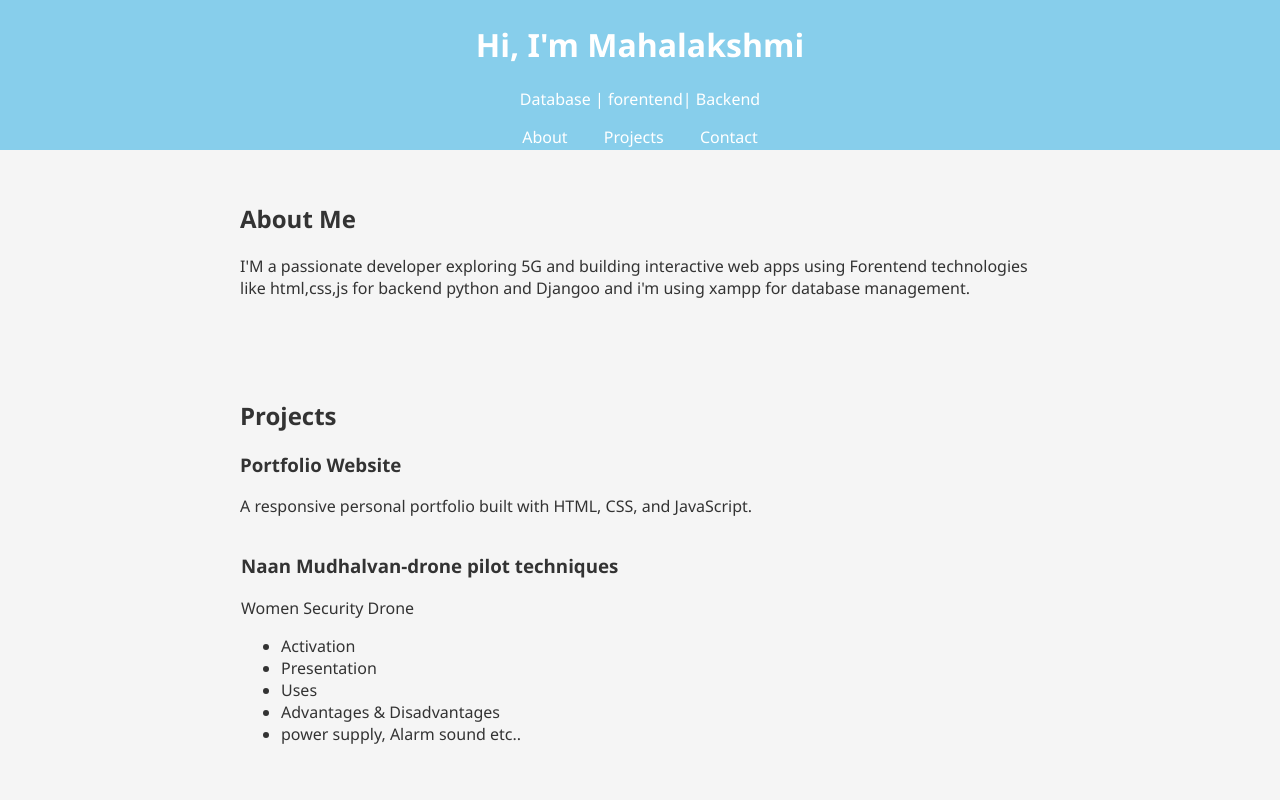
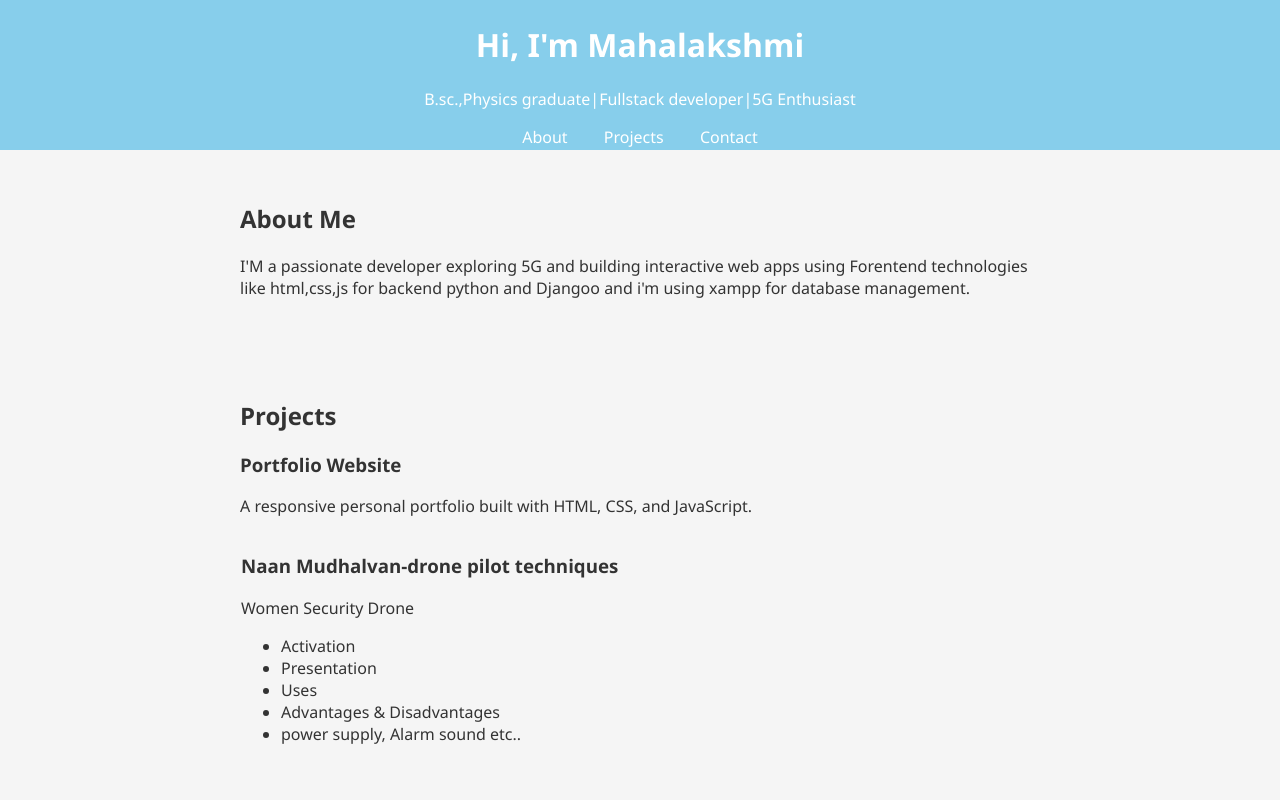
Before and after one commit to maha612/Persnol-portfolio, a plain HTML site: page index.html in a window 1280 px wide. Shown: the top 800 px of the page. Drawn offline with Linux system fonts and the light colour scheme.

Commit message:
Update index.html

```diff
--- a/index.html
+++ b/index.html
@@ -10,7 +10,7 @@
 <body>
   <header>
     <h1>Hi, I'm Mahalakshmi</h1>
-    <p>Database | forentend| Backend </p>
+    <p>B.sc.,Physics graduate|Fullstack developer|5G Enthusiast</p>
     <nav>
       <a href="#about">About</a>
       <a href="#projects">Projects</a>
@@ -21,14 +21,12 @@
   <section id="about">
     <h2>About Me</h2>
     <p>I'M a passionate developer exploring 5G and building interactive web apps using
-                Forentend technologies like html,css,js for backend python and Djangoo and i'm
-                using xampp for database management.</p>
+        Forentend technologies like html,css,js for backend python and Djangoo and i'm
+        using xampp for database management.</p>
   </section>
-
-  <section id="projects">
+<section id="projects">
     <h2>Projects</h2>
-
-      <h3>Portfolio Website</h3>
+    <h3>Portfolio Website</h3>
       <p>A responsive personal portfolio built with HTML, CSS, and JavaScript.</p>
     </div>
     <div class="project">
@@ -44,12 +42,10 @@
     </div>
     <section id="projects">
       <h2>Network slicing Manager</h2>
-
       <p>Built a web application to create, manage, and monitor virtual network slices in a 5G environment. Developed frontend interfaces for slice configuration and real-time monitoring using React.js, and backend APIs with Node.js and Express to simulate resource allocation and track performance metrics.</p>
     </section>
   </section>
-
-  <section id="contact">
+<section id="contact">
     <h2>Contact Me</h2>
     <form id="contactForm">
       <input type="text" placeholder="Your Name" required />
```
